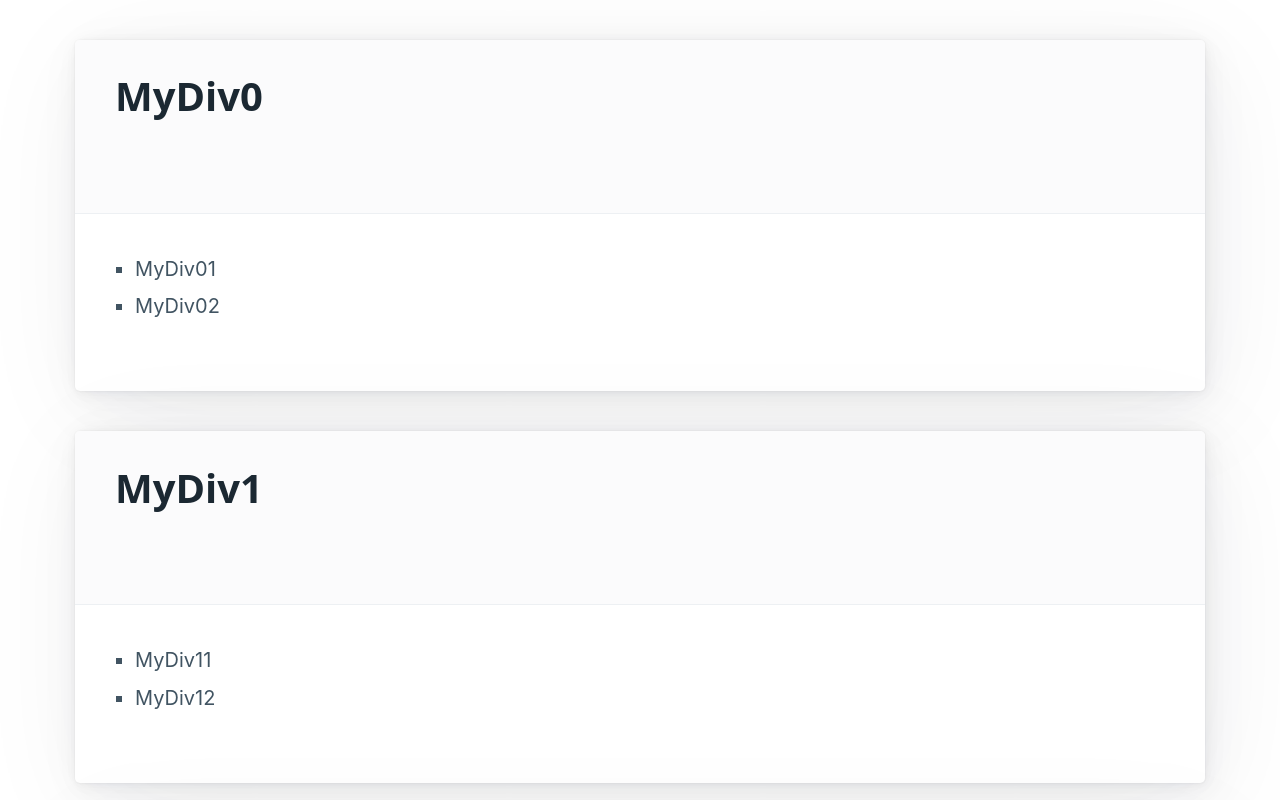
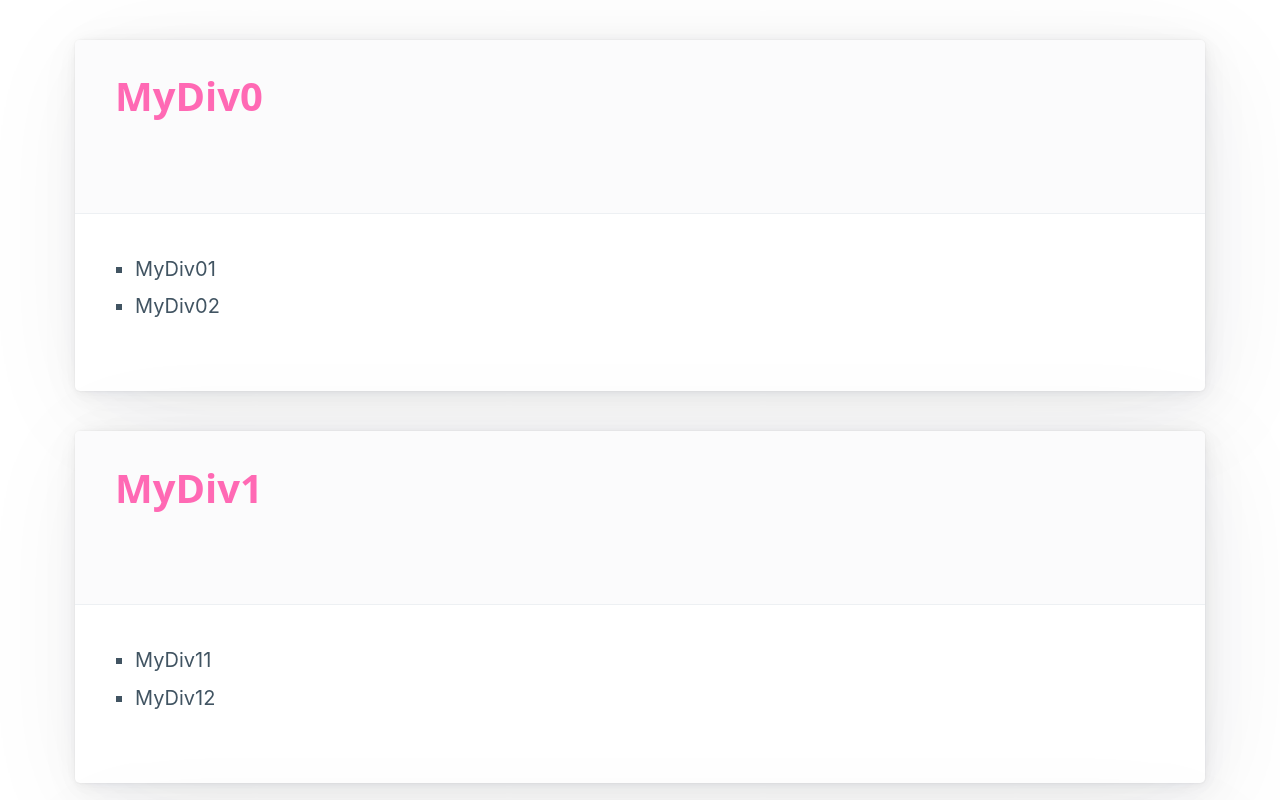
Before and after one commit to YeDongVibe/React_Class, a React (Create React App) app: page / in a window 1280 px wide. Shown: the top 800 px of the page. Built offline with nearby package versions, Linux system fonts and the light colour scheme.

Commit message:
23.04.25

```diff
--- /dev/null
+++ b/src/04/MyDiv.css
@@ -0,0 +1,3 @@
+article  h1 {
+    color: hotpink;
+}
--- a/src/04/MyDiv.js
+++ b/src/04/MyDiv.js
@@ -1,4 +1,5 @@
 import MyDivArticle from "./MyDivArticle";
+import "./MyDiv.css"
 
 const MyDiv = () => {
 
```
